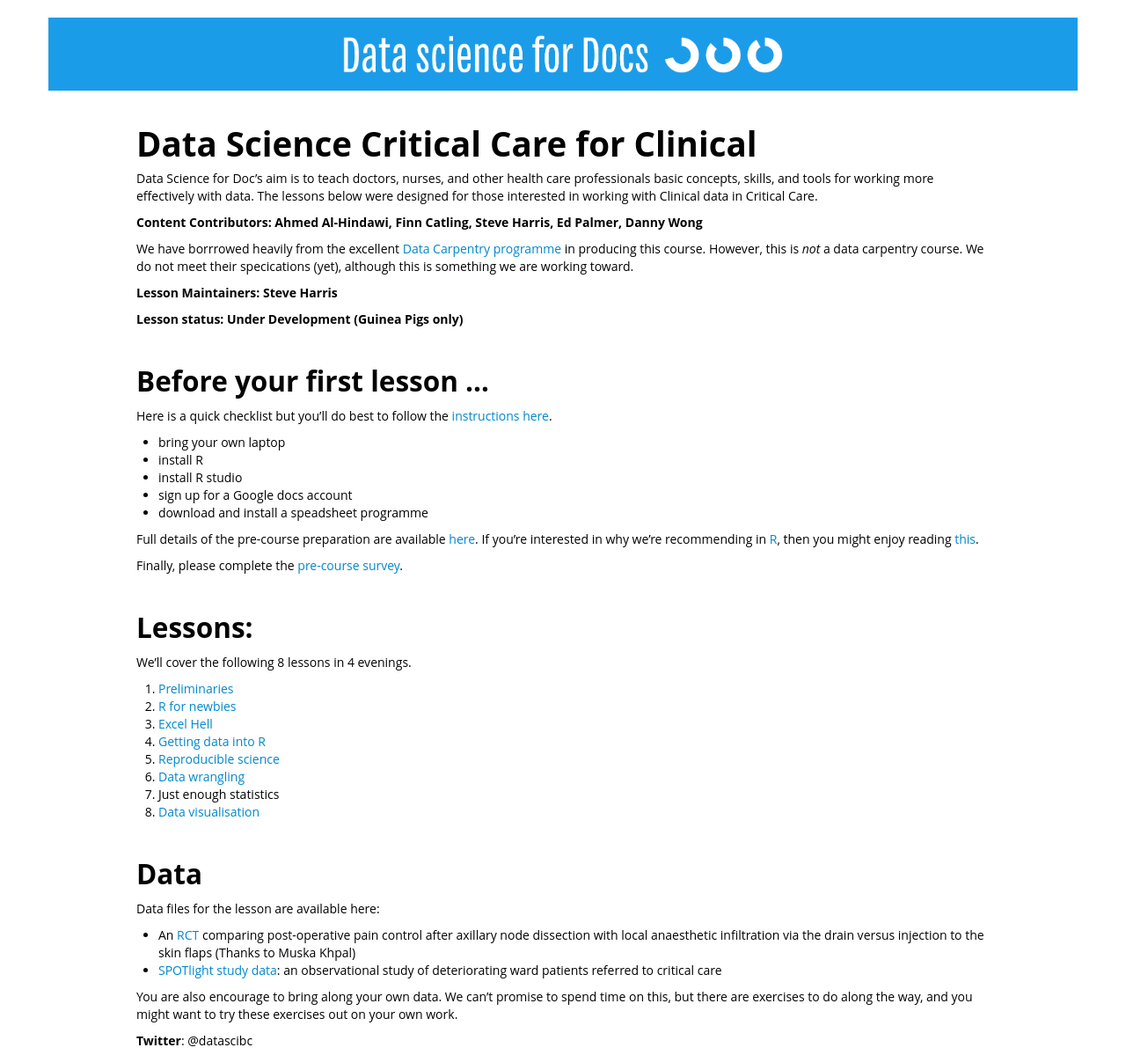
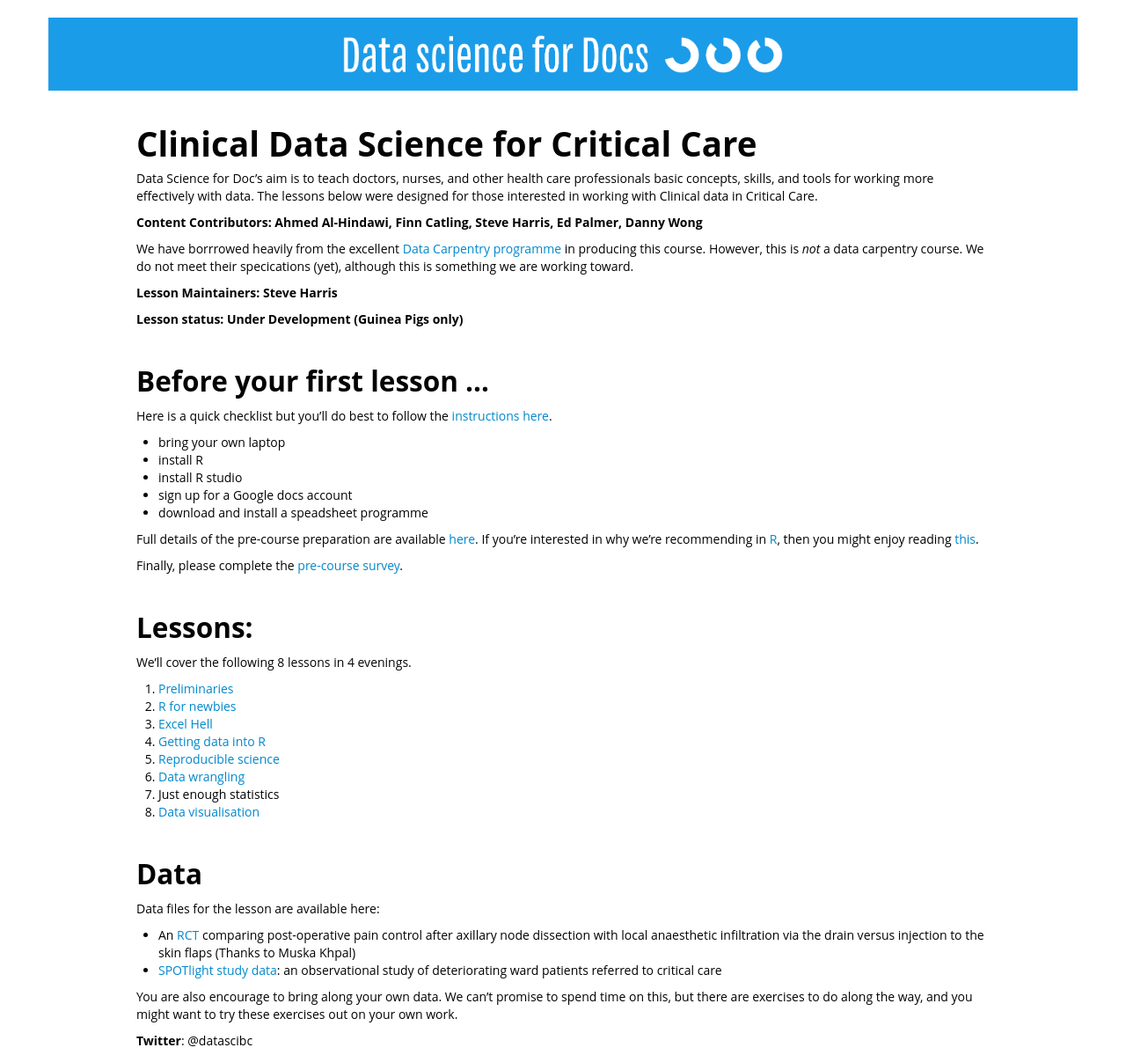
Before and after one commit to uclhal/Data-Science-for-Docs, a Jekyll site: the page built from index.md, in a window 1280 px wide, cut to the strip 0-1199 px from the top of the page. Shown: the whole strip at 88% size. Built offline with Jekyll 4.4.1, drawn with Linux system fonts in a browser that asks for light colours; nearby versions of some CDN libraries; library files that are not in the unit come from our copies.

Commit message:
fixed typo in title

```diff
--- a/index.md
+++ b/index.md
@@ -19,7 +19,7 @@ twitter_url: https://twitter.com/datascibc
 <!-- THE LESSON INFORMATION -->
 
 
-# Data Science {{ page.topic }} for {{ page.domain }}
+# {{ page.domain }} Data Science  for {{ page.topic }}
 
 Data Science for Doc's aim is to teach doctors, nurses, and other health care professionals basic concepts, skills, and tools for working more effectively with data. The lessons below were designed for those interested
 in working with {{page.domain %}} data in {{page.topic %}}.
```
